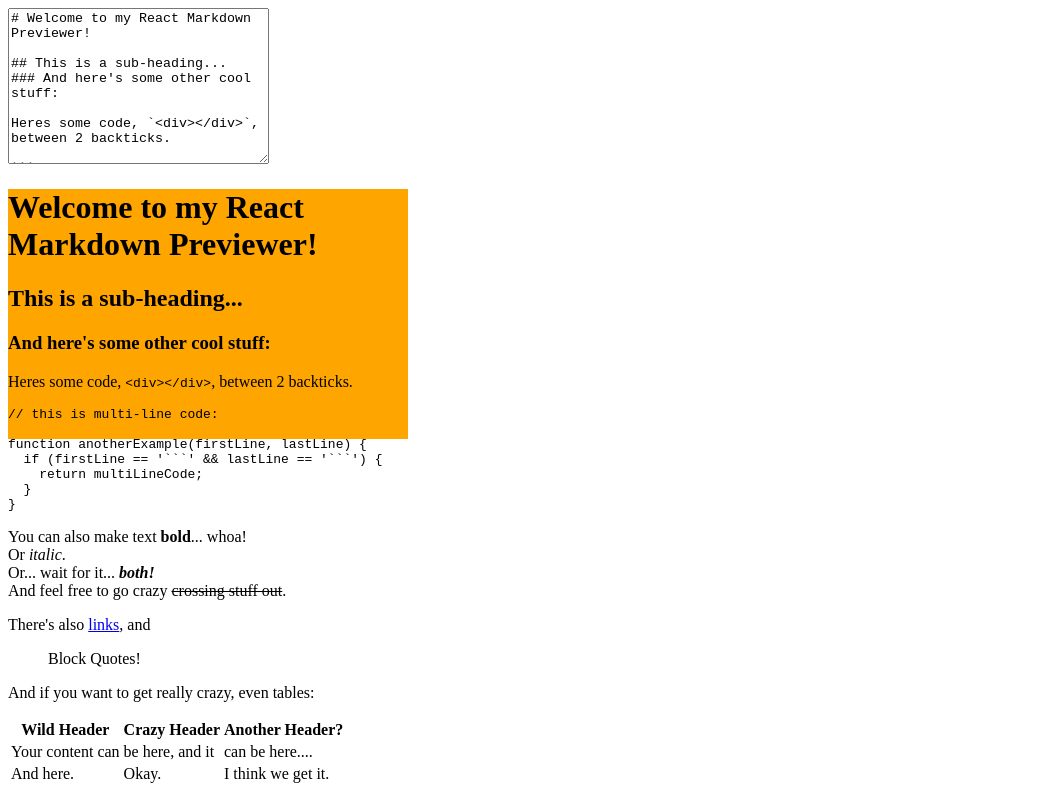
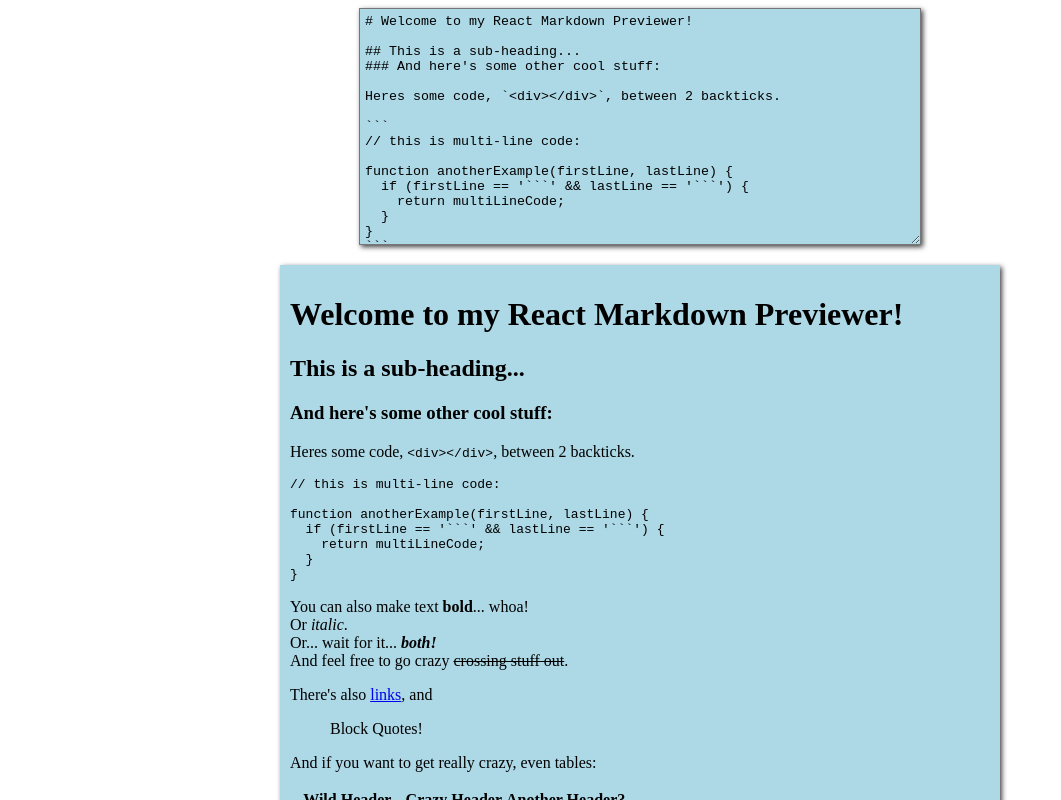
Before and after one commit to anandxs/markdown-previewer, a React (Vite) app: page / in a window 1280 px wide. Shown: the top 800 px of the page, without its empty margins (0-1061 px from the left). Built offline with nearby package versions, Linux system fonts and the light colour scheme.

Commit message:
update 1

```diff
--- a/src/App.css
+++ b/src/App.css
@@ -1,5 +1,21 @@
+#wrapper {
+    display: flex;
+    flex-direction: column;
+    align-items: center;
+    gap: 20px;
+    --background-color: lightblue;
+}
+
+#editor {
+    width: 550px;
+    padding: 5px;
+    box-shadow: 2px 2px 5px 0px rgba(0,0,0,0.75);
+    background-color: var(--background-color);
+}
+
 #preview {
-    background-color: orange;
-    width: 400px;
-    height: 250px;
+    width: 700px;
+    padding: 10px;
+    box-shadow: 2px 2px 5px 0px rgba(0,0,0,0.75);
+    background-color: var(--background-color);
 }
--- a/src/App.jsx
+++ b/src/App.jsx
@@ -66,16 +66,18 @@
         const defaultMarkdown = {
             __html: marked.parse(
                 this.state.textContent,
-                { breaks: true}
+                {
+                    breaks: true
+                }
             )
         };
         return (
-            <div>
+            <div id="wrapper">
                 <textarea
                     name="editor"
                     id="editor"
                     cols="30"
-                    rows="10"
+                    rows="15"
                     onChange={this.updatePreview}
                     value={this.state.textContent}
                     ></textarea>
```
